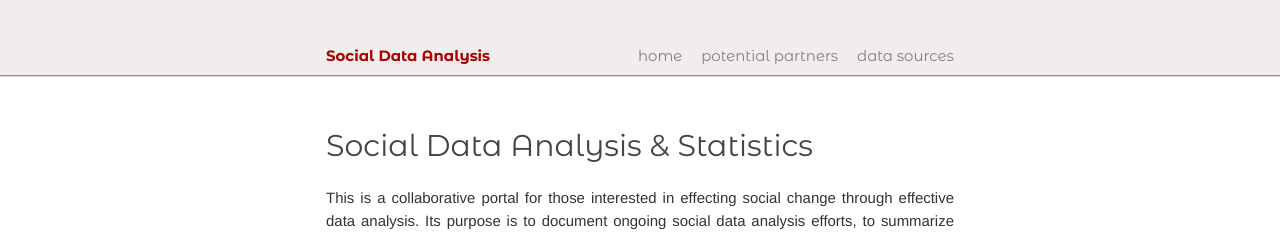
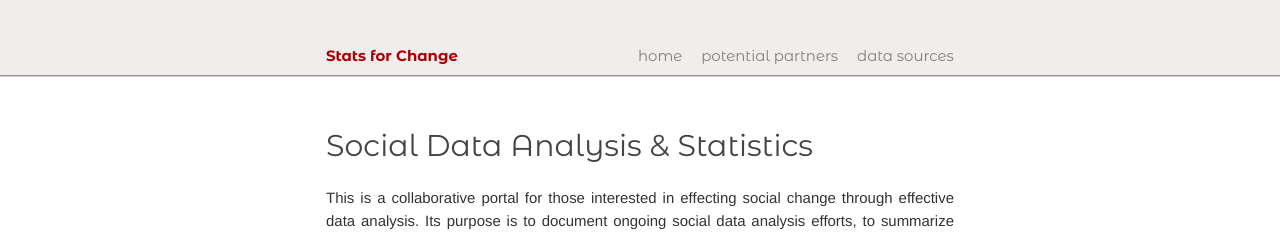
Before and after one commit to stats-for-change/stats-for-change.github.io, a Jekyll site: the page built from index.md, in a window 1280 px wide. Shown: the top 235 px of the page. Built offline with Jekyll 4.4.1, drawn with Linux system fonts in a browser that asks for light colours; Markdown is read by kramdown in place of the engine named in the settings.

Commit message:
Changed name to Stats for Change

```diff
--- a/_config.yml
+++ b/_config.yml
@@ -1,3 +1,3 @@
-name: Social Data Analysis
+name: Stats for Change
 markdown: redcarpet
 pygments: true
```
